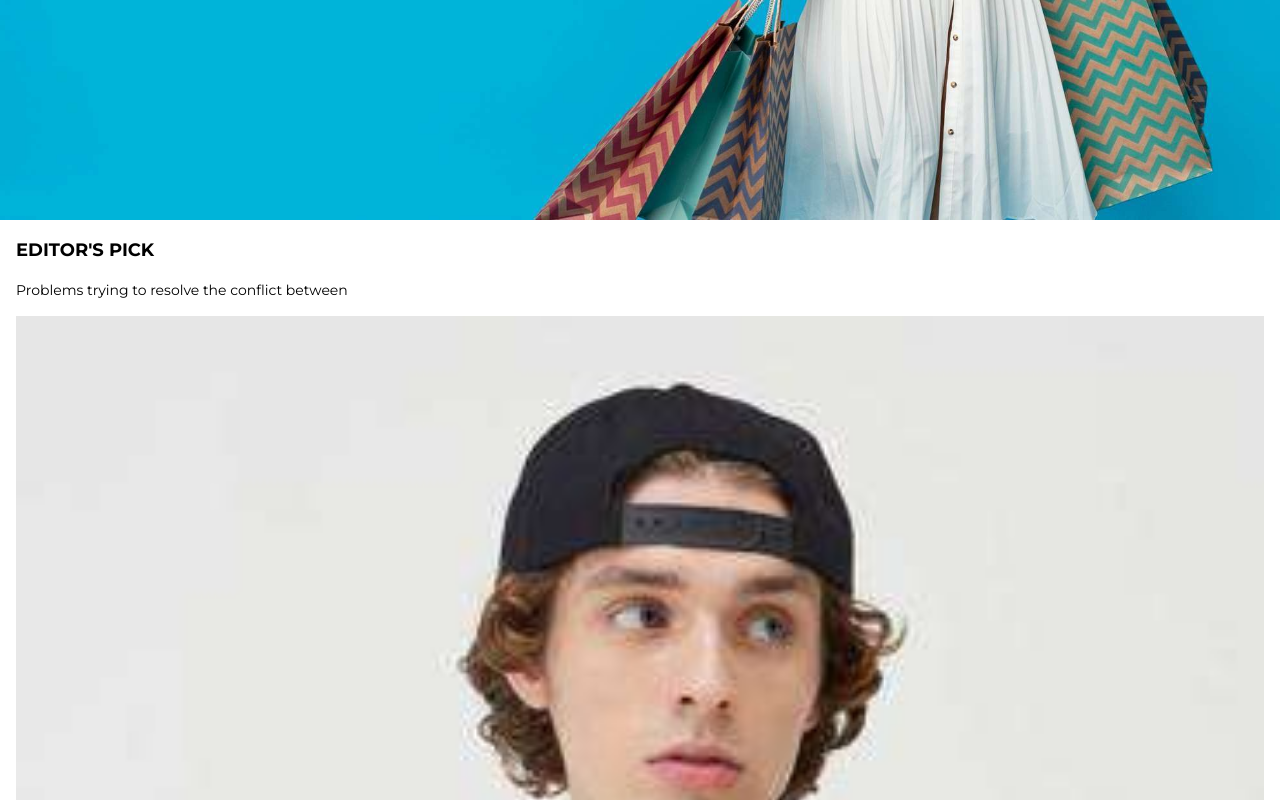
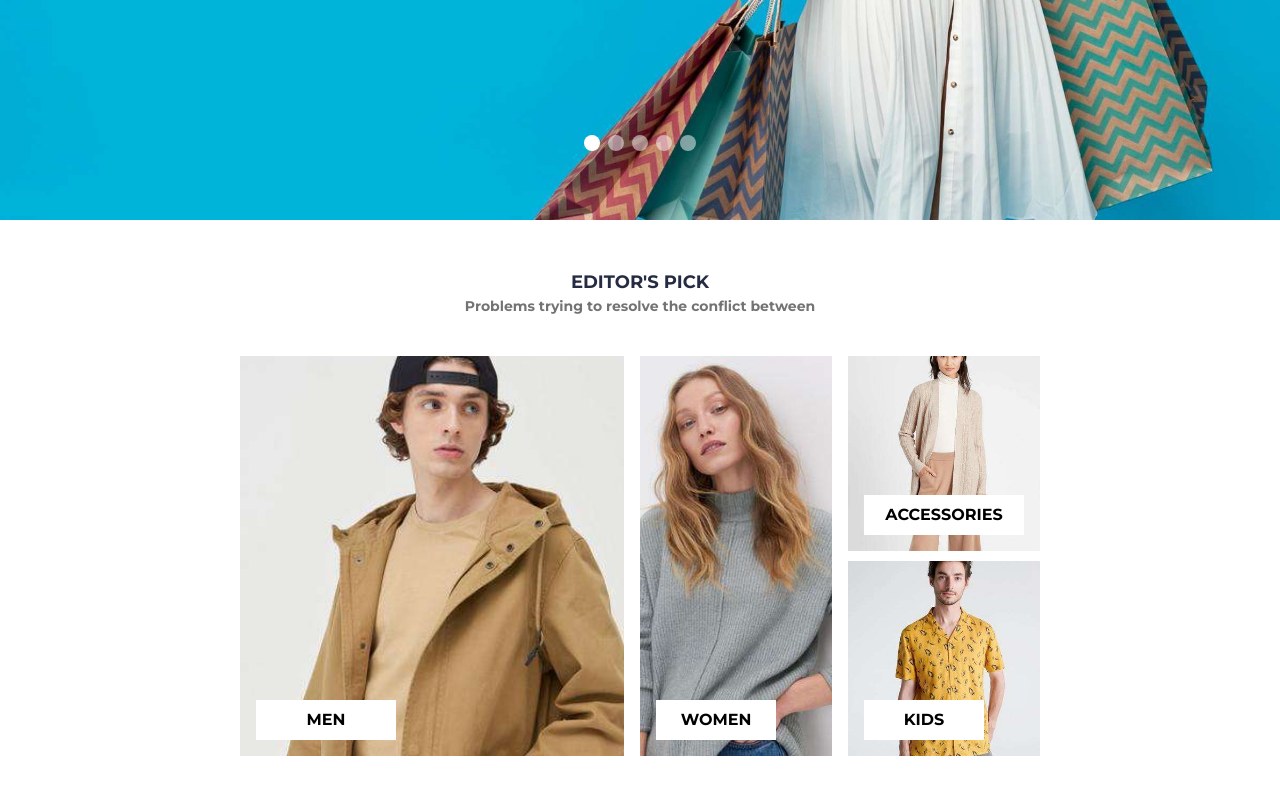
Before and after one commit to sirdashasan/ecommerce, a React (Vite) app: page / in a window 1280 px wide. Shown: the part 600-1400 px from the top of the page. Built offline with nearby package versions, Linux system fonts and the light colour scheme.

Commit message:
Editors pick section added

```diff
--- a/src/components/EditorsPickComponents/CategoryCard.jsx
+++ b/src/components/EditorsPickComponents/CategoryCard.jsx
@@ -1,39 +1,73 @@
 import React from "react";
 
-const categories = [
-  { name: "MEN", imageUrl: "./images/category-card-men.jpg" },
-  { name: "WOMEN", imageUrl: "./images/category-card-women.jpg" },
-  { name: "ACCESSORIES", imageUrl: "./images/category-card-men.jpg" },
-  { name: "KIDS", imageUrl: "./images/category-card-men.jpg" },
-];
+const CategoryCard = () => {
+  return (
+    <>
+      {/* Başlık ve açıklama */}
+      <div className="p-4 mt-8 text-center font-sans text-[#252B42]">
+        <h2 className="text-lg font-semibold">EDITOR'S PICK</h2>
+        <p className="text-sm text-[#737373] font-semibold">
+          Problems trying to resolve the conflict between
+        </p>
+      </div>
+      <div className="mb-6 max-w-sm mx-auto md:max-w-[800px] bg-white overflow-hidden mt-6 md:flex md:flex-row">
+        {/* Resim */}
+        <div className="relative">
+          <img
+            src="./images/category-card-men.jpg"
+            alt="Men's Fashion"
+            className="w-full h-[480px] md:h-[400px] md:w-[500px] object-cover"
+          />
+          {/* Buton */}
+          <button className="absolute left-16 right-0 bottom-8 w-[140px] bg-white text-black py-2 font-sans font-bold md:left-4 md:bottom-4">
+            MEN
+          </button>
+        </div>
 
-const CategoryCard = ({ name, imageUrl }) => {
-  return (
-    <div className="relative mb-6">
-      <img src={imageUrl} alt={name} className="w-full h-auto" />
-      <button className="absolute left-4 bottom-6 w-[180px] bg-white text-black py-2 font-sans font-bold">
-        {name}
-      </button>
-    </div>
+        <div className="relative mt-8 md:mt-0 md:ml-4">
+          <img
+            src="./images/category-card-women.jpg"
+            alt="Women's Fashion"
+            className="w-full h-[480px] md:h-[400px] md:w-[250px] object-cover"
+          />
+          {/* Buton */}
+          <button className="absolute left-32 right-0 bottom-8 w-[120px] bg-white text-black py-2 font-sans font-bold md:left-4 md:bottom-4">
+            WOMEN
+          </button>
+        </div>
+
+        <div className="md:flex md:flex-col md:ml-4">
+          <div className="relative mt-8 md:mt-0">
+            <div className="overflow-hidden">
+              <img
+                src="./images/category-card-accessories.jpg"
+                alt="Accessories Fashion"
+                className="w-full h-[240px] object-cover md:h-[195px] md:w-[250px]"
+              />
+            </div>
+            {/* Buton */}
+            <button className="absolute left-8 right-0 bottom-8 w-[160px] bg-white text-black py-2 font-sans font-bold md:left-4 md:bottom-4">
+              ACCESSORIES
+            </button>
+          </div>
+
+          <div className="relative mt-8 md:mt-[10px]">
+            <div className="overflow-hidden">
+              <img
+                src="./images/category-card-kids.jpg"
+                alt="Kid's Fashion"
+                className="w-full h-[240px] object-cover md:h-[195px] md:w-[250px]"
+              />
+            </div>
+            {/* Buton */}
+            <button className="absolute left-8 right-0 bottom-8 w-[120px] bg-white text-black py-2 font-sans font-bold md:left-4 md:bottom-4">
+              KIDS
+            </button>
+          </div>
+        </div>
+      </div>
+    </>
   );
 };
 
-const EditorPickSection = () => {
-  return (
-    <div className="bg-white p-4">
-      <h2 className="text-lg font-semibold mb-4">EDITOR'S PICK</h2>
-      <p className="text-sm mb-4">
-        Problems trying to resolve the conflict between
-      </p>
-      {categories.map((category) => (
-        <CategoryCard
-          key={category.name}
-          name={category.name}
-          imageUrl={category.imageUrl}
-        />
-      ))}
-    </div>
-  );
-};
-
-export default EditorPickSection;
+export default CategoryCard;
--- a/src/components/HeroComponents/Hero.jsx
+++ b/src/components/HeroComponents/Hero.jsx
@@ -75,7 +75,8 @@ const Hero = () => {
       <div className="hidden group-hover:block absolute top-[50%] -translate-y-[-50%] right-5 text-2xl rounded-full p-2 bg-black/20 text-white cursor-pointer">
         <FontAwesomeIcon icon={faChevronRight} onClick={nextSlide} size="2x" />
       </div>
-      <div className="flex top-4 justify-center py-2">
+      {/* Navigation Dots */}
+      <div className="absolute bottom-16 w-full flex justify-center z-10">
         {slides.map((slide, slideIndex) => (
           <div
             key={slideIndex}
```
Also changed, not shown: public/images/category-card-accessories.jpg (added), public/images/category-card-kids.jpg (added).
